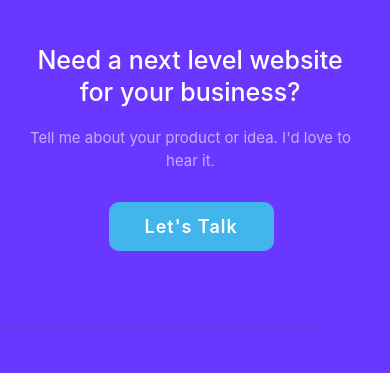
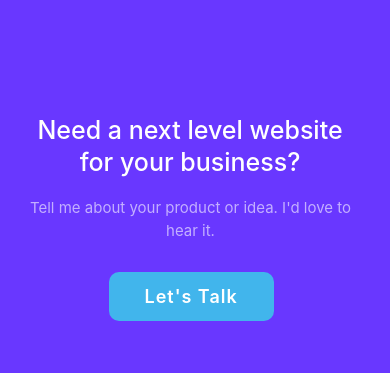
Before and after one commit to kundanmehta/kundanmehta.github.io, a plain HTML site: page index.html in a window 390 px wide. Shown: the part 6012-6385 px from the top of the page. Drawn offline with Linux system fonts and the light colour scheme.

Commit message:
Update custom.css

```diff
--- a/css/custom.css
+++ b/css/custom.css
@@ -1680,7 +1680,7 @@ hr {
     position: relative;
     top: 77%;
     left: 0%;
-    margin-top: -70px;
+    margin-top: 0px;
 }
 #home .footer-area::before {
     content: '';
```
